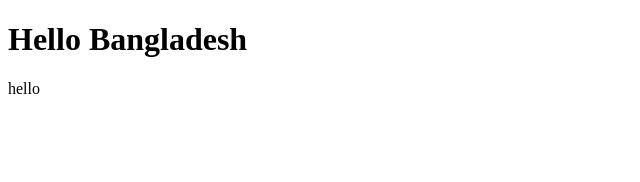
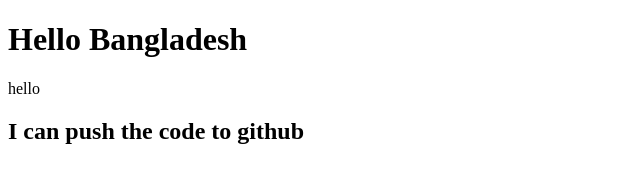
Before and after one commit to muhashin789/web_development, a plain HTML site: page index.html in a window 1280 px wide. Shown: the whole page, without its empty margins (0-640 px from the left). Drawn offline with Linux system fonts and the light colour scheme.

Commit message:
push new code

```diff
--- a/index.html
+++ b/index.html
@@ -10,5 +10,6 @@
 <body>
     <h1>Hello Bangladesh</h1>
     <p>hello</p>
+    <h2>I can push the code to github</h2>
 </body>
 </html>
```
